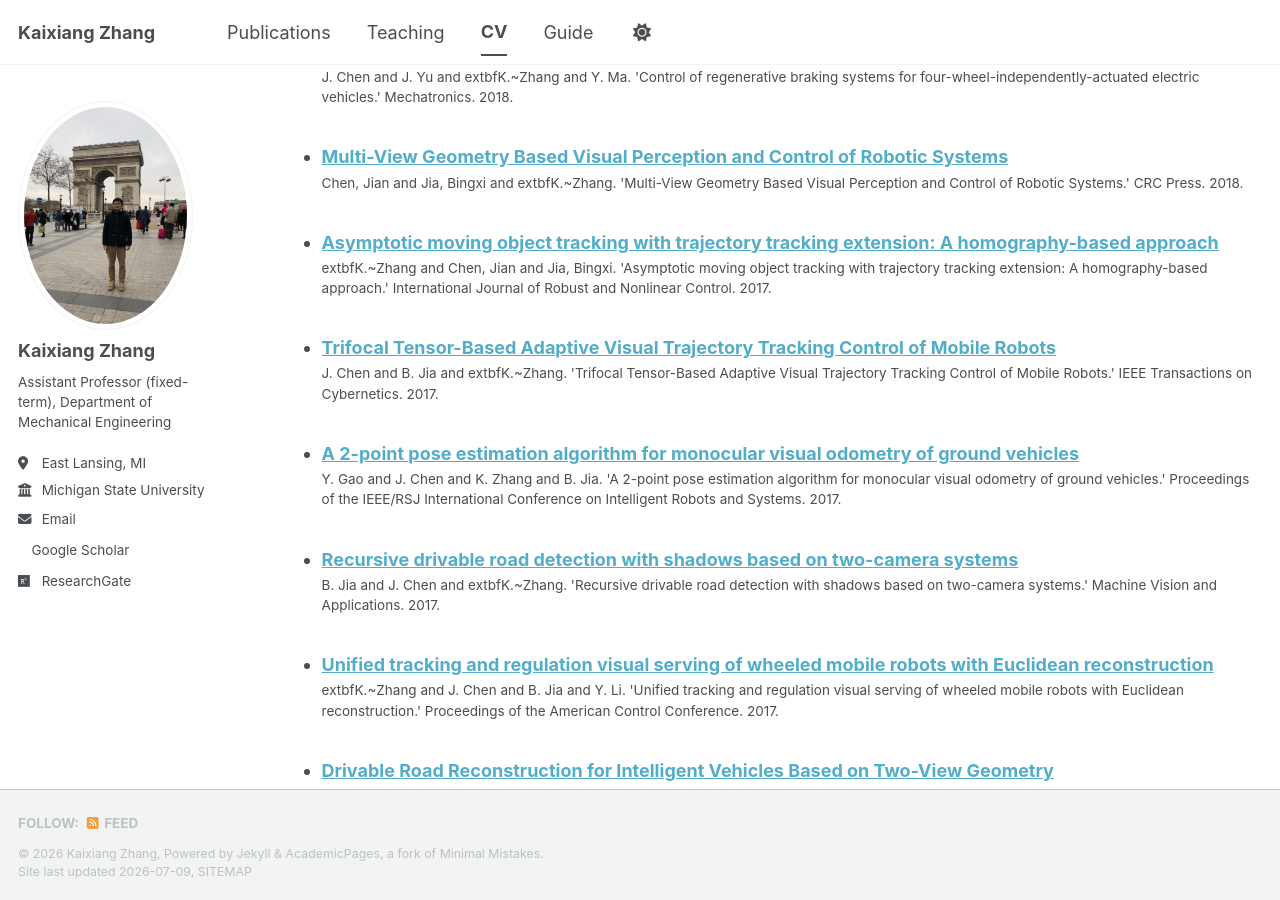
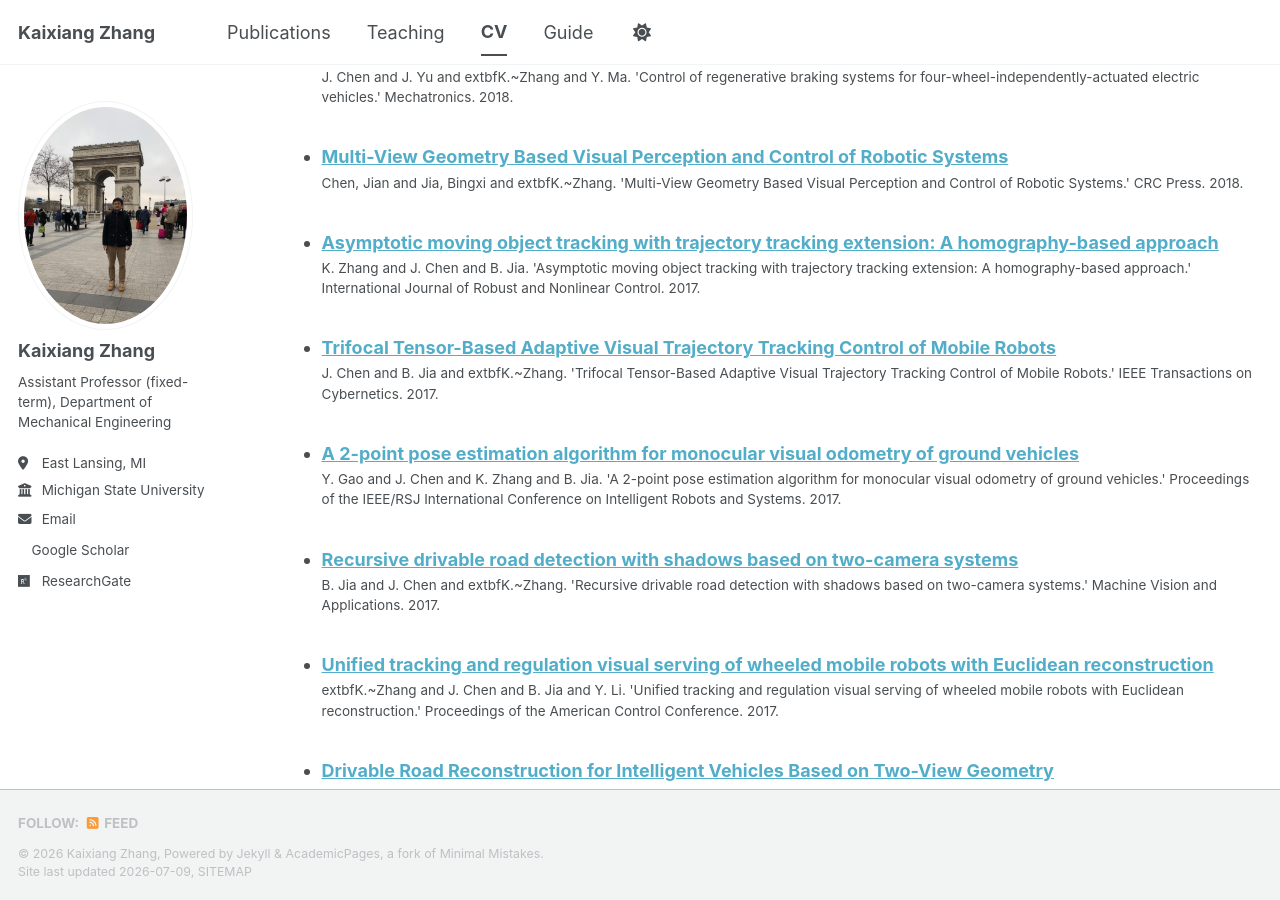
Before and after one commit to kaixiang-zhang91/kaixiang-zhang91.github.io, a Jekyll site: the page built from _pages/cv.md, in a window 1280 px wide and 900 px high, scrolled down 7203 px. Built offline with Jekyll 4.4.1, drawn with Linux system fonts in a browser that asks for light colours; a style sheet for code colours, icons or effects is not loaded.

Commit message:
Revise citation and author formatting in publication
Updated citation format and author names in the publication metadata.

````diff
--- a/_publications/2017-asymptotic-moving-object-tracking-with-trajectory-tracking-extension-a-homograph.md
+++ b/_publications/2017-asymptotic-moving-object-tracking-with-trajectory-tracking-extension-a-homograph.md
@@ -1,11 +1,12 @@
 ---
 title: "Asymptotic moving object tracking with trajectory tracking extension: A homography-based approach"
 collection: publications
+category: manuscripts
 permalink: /publication/2017-asymptotic-moving-object-tracking-with-trajectory-tracking-extension-a-homograph
 date: 2017-12-01
 venue: "International Journal of Robust and Nonlinear Control"
 paperurl: ""
-citation: "\textbfK.~Zhang and Chen, Jian and Jia, Bingxi. 'Asymptotic moving object tracking with trajectory tracking extension: A homography-based approach.' International Journal of Robust and Nonlinear Control. 2017."
+citation: "K. Zhang and J. Chen and B. Jia. 'Asymptotic moving object tracking with trajectory tracking extension: A homography-based approach.' International Journal of Robust and Nonlinear Control. 2017."
 ---
 
 <details>
@@ -13,7 +14,7 @@ citation: "\textbfK.~Zhang and Chen, Jian and Jia, Bingxi. 'Asymptotic moving ob
 
 ```bibtex
 @article {ZhangIJRNC2017,
-	author = {\textbf{K.~Zhang} and Chen, Jian and Jia, Bingxi},
+	author = {K. Zhang and J. Chen and B. Jia},
 	title = {Asymptotic moving object tracking with trajectory tracking extension: {A} homography-based approach},
 	journal = {International Journal of Robust and Nonlinear Control},
 	volume = {27},
````
